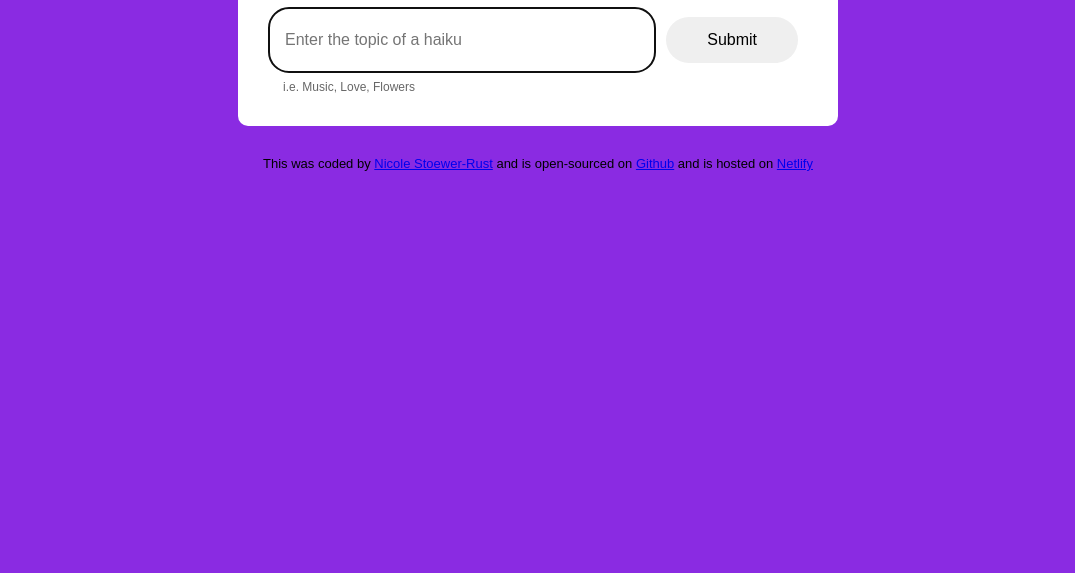
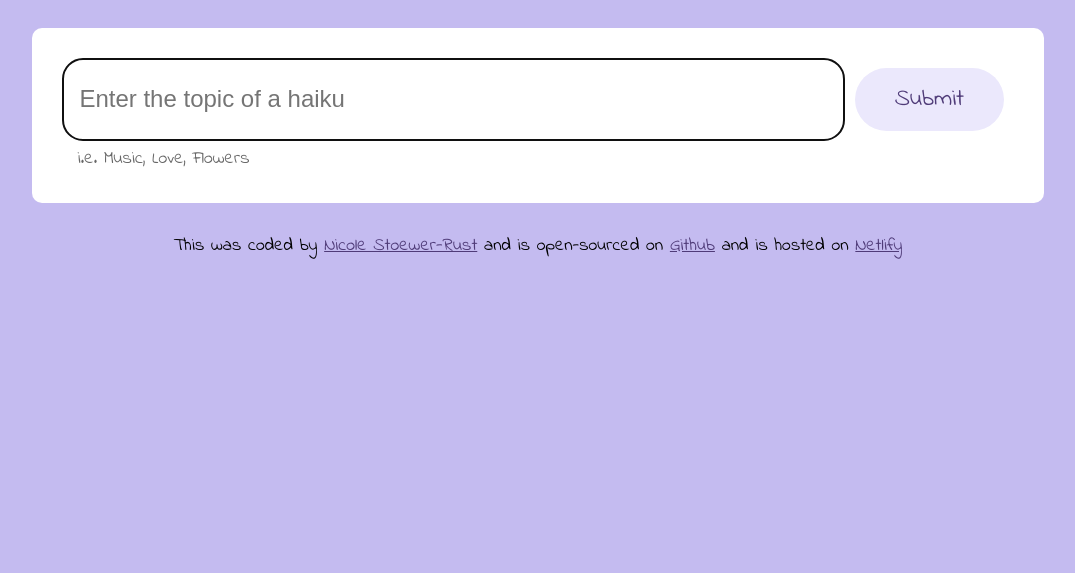
Before and after one commit to nicst1206/Nicoles-Haiku-Generator, a plain HTML site: page index.html in a window 1280 px wide. Shown: the part 227-800 px from the top of the page, without its empty margins (102-1177 px from the left). Drawn offline with nearby package versions, Linux system fonts and the light colour scheme.

Commit message:
Changed the Font and Color-Scheme

```diff
--- a/index.html
+++ b/index.html
@@ -4,6 +4,12 @@
     <meta charset="UTF-8" />
     <meta name="viewport" content="width=device-width, initial-scale=1.0" />
     <link rel="stylesheet" href="src/style.css" />
+    <link rel="preconnect" href="https://fonts.googleapis.com" />
+    <link rel="preconnect" href="https://fonts.gstatic.com" crossorigin />
+    <link
+      href="https://fonts.googleapis.com/css2?family=Indie+Flower&display=swap"
+      rel="stylesheet"
+    />
     <script src="https://cdn.jsdelivr.net/npm/axios@1.6.7/dist/axios.min.js"></script>
     <script src="https://unpkg.com/typewriter-effect@latest/dist/core.js"></script>
     <title>Nicole's Haiku Generator</title>
--- a/src/style.css
+++ b/src/style.css
@@ -1,14 +1,15 @@
 body {
-  background-color: blueviolet;
-  font-family: Arial, Helvetica, sans-serif;
+  background-color: #c4bbf0;
+  font-family: "Indie Flower";
 }
 
 h1 {
   text-align: center;
   font-weight: 800;
-  font-size: 36px;
+  font-size: 62px;
   line-height: 1.5;
   margin: none;
+  color: #4f3b78;
 }
 
 header {
@@ -21,8 +22,12 @@ form {
 
 footer {
   text-align: center;
-  font-size: 13px;
+  font-size: 18px;
   margin-top: 30px;
+}
+
+a {
+  color: #4f3b78;
 }
 
 .form-container {
@@ -36,7 +41,7 @@ footer {
   line-height: 1.5;
   margin-top: 5px;
   opacity: 0.6;
-  font-size: 12px;
+  font-size: 18px;
   margin-left: 15px;
 }
 
@@ -46,14 +51,14 @@ footer {
 
 .container {
   margin: 120px auto;
-  max-width: 600px;
+  max-width: 80%;
 }
 
 .instructions {
   padding: 16px;
-  border: 1px solid grey;
+  border: 1px solid #4f3b78;
   width: 80%;
-  font-size: 16px;
+  font-size: 24px;
   border-radius: 20px;
   line-height: 26px;
 }
@@ -63,16 +68,20 @@ footer {
   border: none;
   border-radius: 50px;
   width: 150px;
-  font-size: 16px;
+  font-size: 24px;
   padding: 14px 24px;
+  background-color: #ebe8fc;
+  color: #4f3b78;
+  font-family: "Indie Flower";
 }
 
 .haiku {
-  font-size: 16px;
+  font-size: 24px;
   background-color: white;
   padding: 20px;
   line-height: 2;
-  border-left: 3px solid grey;
+  border-left: 3px solid #4f3b78;
+  color: #4f3b78;
 }
 
 .hidden {
```
